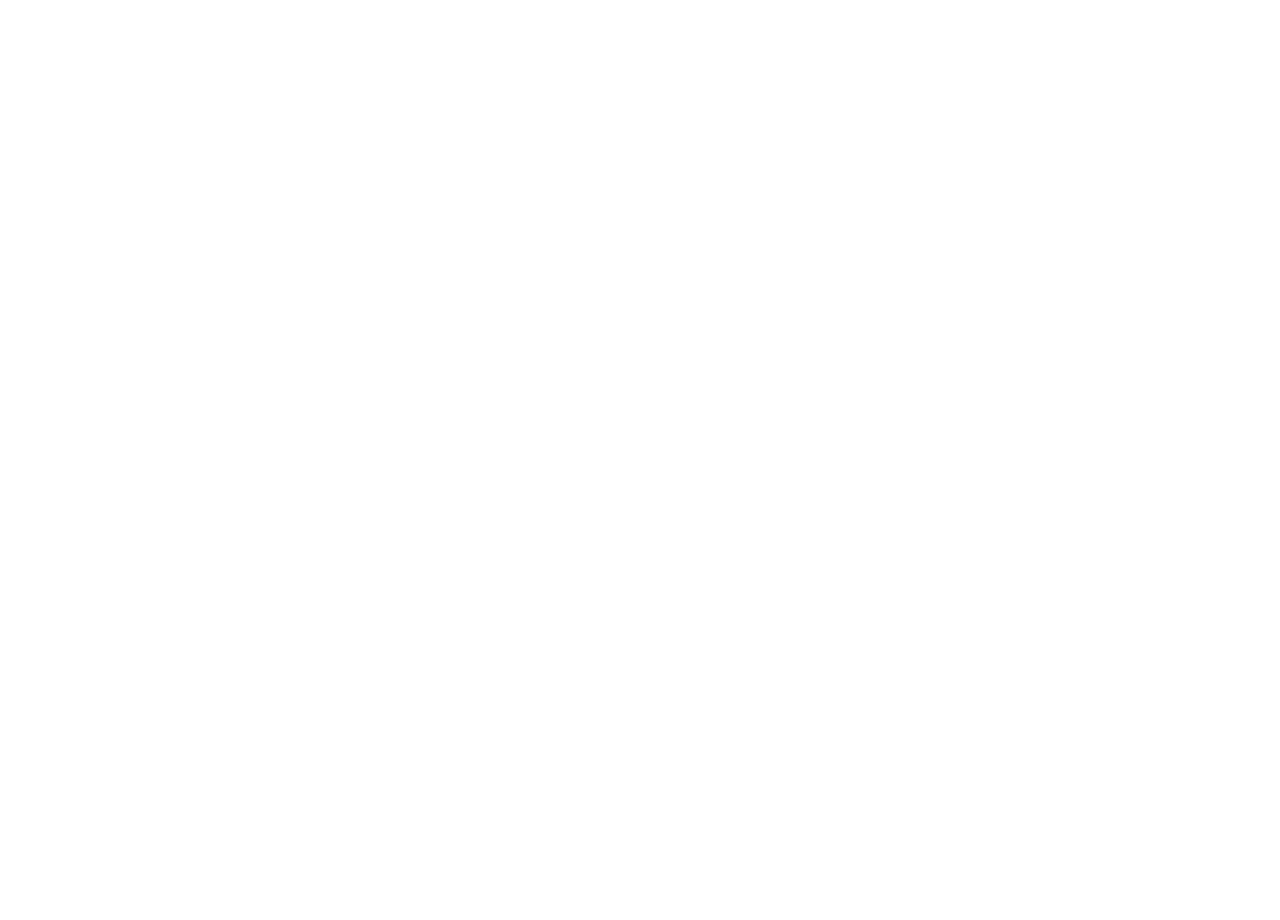
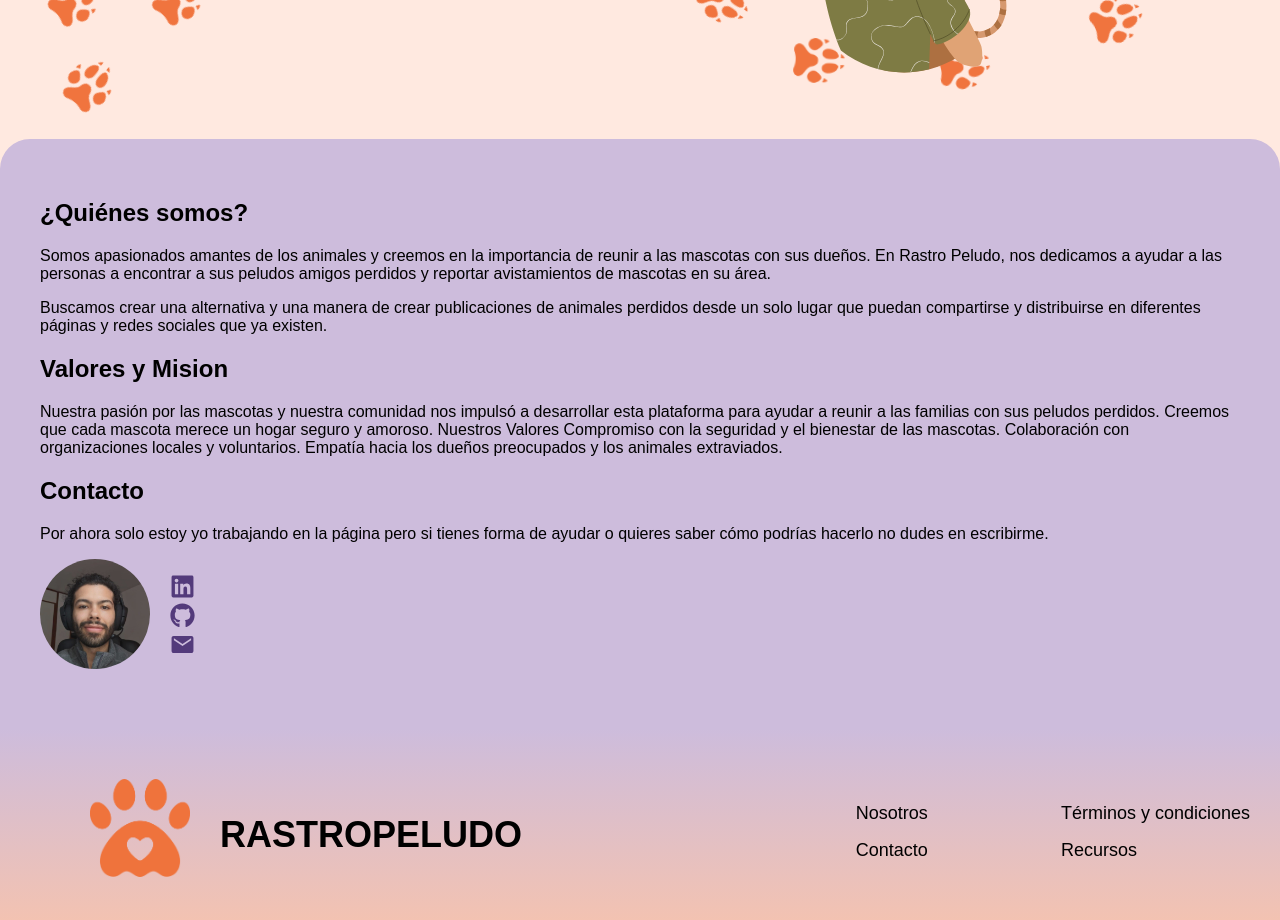
Before and after one commit to mercuryeater/rastro-peludo, a Next.js app: page /us in a window 1280 px wide. Before the commit this address had no page. Shown: the part 640-1560 px from the top of the page. Before the commit the page ends 800 px from the top, so only its background shows below. Built offline with nearby package versions, Linux system fonts and the light colour scheme; a web font is replaced by a local one.

Commit message:
Feature/us page (#15)
* feat: :sparkles: addSettings4Formatter

* feat: :construction: addPageStartHtml

* feat: :sparkles: UsPageFinishedFor now

* refactor: :lipstick: addMail

```diff
--- a/src/components/Header/Header.jsx
+++ b/src/components/Header/Header.jsx
@@ -9,7 +9,7 @@
   const [showMenu, setShowMenu] = useState(false);
   const links = {
     Publicaciones: "/posts",
-    "Cómo funciona": "/how",
+    // "Cómo funciona": "/how",
     Nosotros: "/us",
   };
 
--- /dev/null
+++ b/src/components/Us/Us.jsx
@@ -0,0 +1,63 @@
+import React from "react";
+import s from "./Us.module.scss";
+import Link from "next/link";
+import Image from "next/image";
+import { FaLinkedin, FaGithub } from "react-icons/fa";
+import { IoMdMail } from "react-icons/io";
+
+import profile from "@assets/me.jpg";
+
+export default function Us() {
+  return (
+    <main className={s.container}>
+      <h2>¿Quiénes somos?</h2>
+      <p>
+        Somos apasionados amantes de los animales y creemos en la importancia de
+        reunir a las mascotas con sus dueños. En Rastro Peludo, nos dedicamos a
+        ayudar a las personas a encontrar a sus peludos amigos perdidos y
+        reportar avistamientos de mascotas en su área.
+      </p>
+      <p>
+        Buscamos crear una alternativa y una manera de crear publicaciones de
+        animales perdidos desde un solo lugar que puedan compartirse y
+        distribuirse en diferentes páginas y redes sociales que ya existen.
+      </p>
+      <h2>Valores y Mision</h2>
+      <p>
+        Nuestra pasión por las mascotas y nuestra comunidad nos impulsó a
+        desarrollar esta plataforma para ayudar a reunir a las familias con sus
+        peludos perdidos. Creemos que cada mascota merece un hogar seguro y
+        amoroso. Nuestros Valores Compromiso con la seguridad y el bienestar de
+        las mascotas. Colaboración con organizaciones locales y voluntarios.
+        Empatía hacia los dueños preocupados y los animales extraviados.
+      </p>
+      <h2>Contacto</h2>
+      <p>
+        Por ahora solo estoy yo trabajando en la página pero si tienes forma de
+        ayudar o quieres saber cómo podrías hacerlo no dudes en escribirme.
+      </p>
+      <div className={s.contact}>
+        <Image
+          className={s.profile}
+          src={profile}
+          alt="Foto autor"
+          width={110}
+          height={110}
+        />
+        <span className={s.contact__links}>
+          <Link href="https://www.linkedin.com/in/federcor/" target="_blank">
+            <FaLinkedin className={s.contact__links__link} />
+          </Link>
+          <Link href="https://github.com/mercuryeater" target="_blank">
+            <FaGithub className={s.contact__links__link} />
+          </Link>
+          <Link href="mailto: federicoc03@gmail.com" target="_blank">
+            <IoMdMail className={s.contact__links__link} />
+          </Link>
+        </span>
+      </div>
+
+      <p></p>
+    </main>
+  );
+}
--- /dev/null
+++ b/src/components/Us/Us.module.scss
@@ -0,0 +1,52 @@
+@use "@styles/base";
+@import "@styles/mixins";
+
+.container {
+  padding: 0px 30px;
+}
+
+.profile {
+  border-radius: 50%;
+}
+
+.contact {
+  display: grid;
+  grid-template-columns: auto 1fr;
+
+  &__links {
+    margin-top: 15px;
+    margin-left: 20px;
+    display: flex;
+    flex-direction: column;
+    justify-self: start;
+
+    &__link {
+      font-size: 25px;
+      color: base.$default-button;
+      cursor: pointer;
+    }
+
+    &__link:hover {
+      scale: 1.2;
+      color: base.$hover-button;
+    }
+
+    &__link:active {
+      color: base.$active-button;
+      scale: 1.1;
+    }
+  }
+}
+
+@include Tablet() {
+  .container {
+    max-width: 860px;
+    margin: 30px auto;
+  }
+}
+
+@include Desktop() {
+  .container {
+    max-width: 1200px;
+  }
+}
--- /dev/null
+++ b/src/pages/us/index.jsx
@@ -0,0 +1,13 @@
+import Layout from "@/components/Layout/Layout";
+import Us from "@/components/Us/Us";
+
+export default function testeo() {
+  const title = "Nosotros";
+  return (
+    <>
+      <Layout title={title}>
+        <Us />
+      </Layout>
+    </>
+  );
+}
```
Also changed, not shown: src/assets/me.jpg (added).
